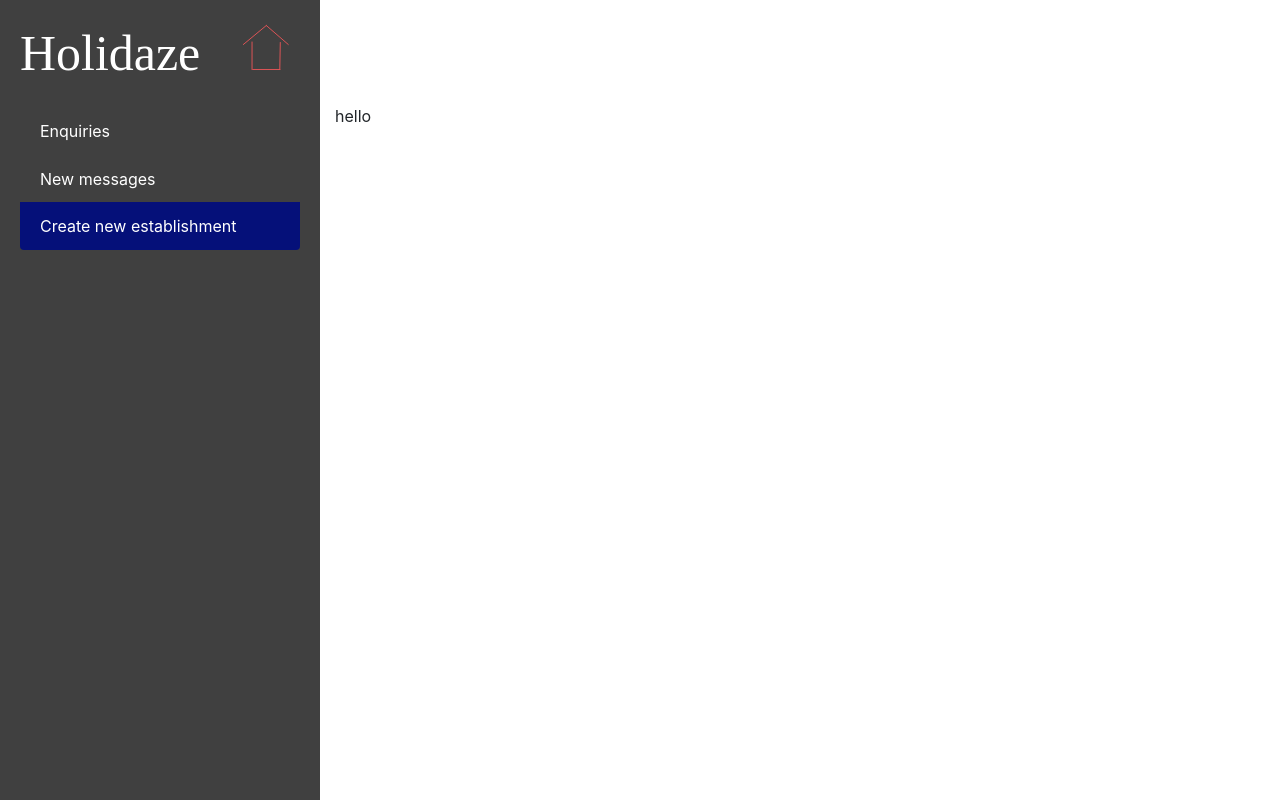
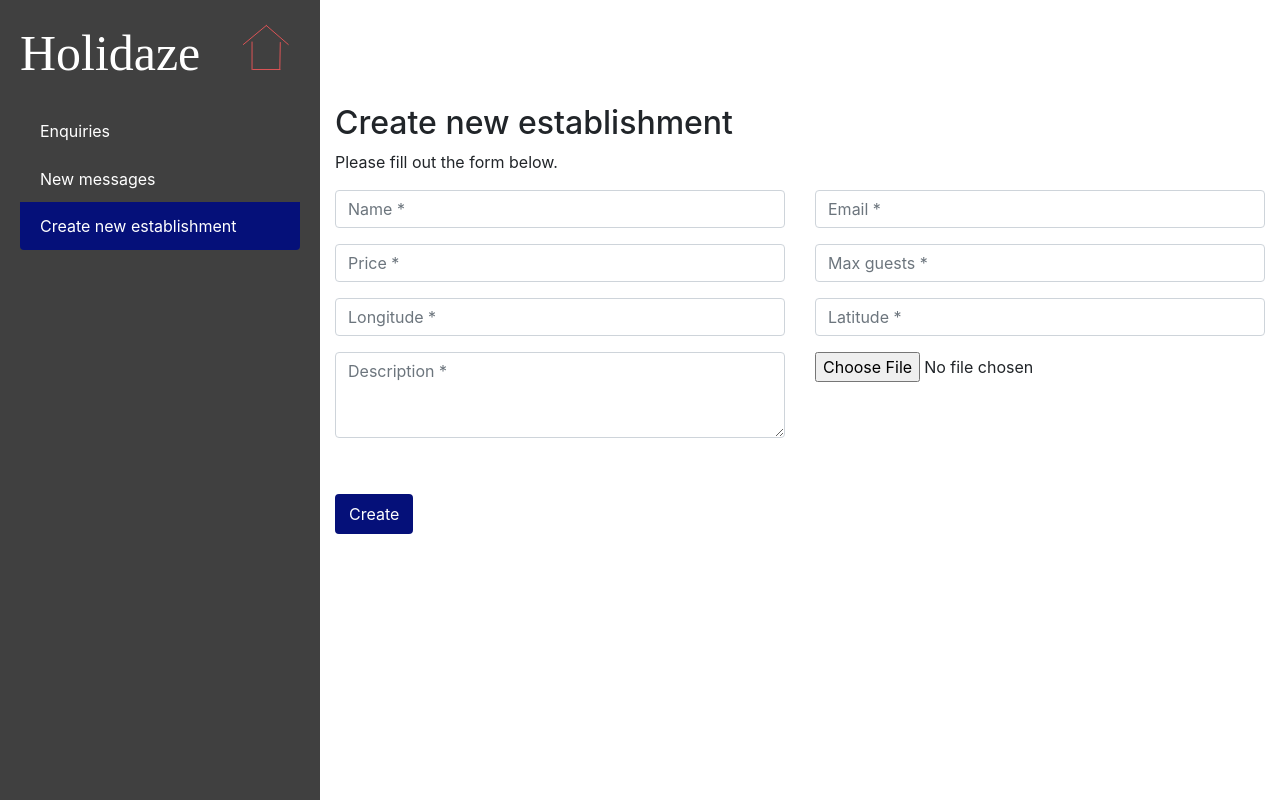
Before and after one commit to roegler/project-exam-2-holidaze, a React (Create React App) app: page /admin/create-establishment in a window 1280 px wide. Built offline with nearby package versions, Linux system fonts and the light colour scheme; no server answers.

Commit message:
hooking the message and enquieries up to the API

```diff
--- a/src/App.js
+++ b/src/App.js
@@ -93,7 +93,7 @@ function App() {
           </Route>
 
           <Route path="/">
-            <MainMenu displaySearchBar={true} />
+            <MainMenu displaySearchBar={false} />
             <HomePage />
             <Footer />
           </Route>
--- a/src/components/Booking.js
+++ b/src/components/Booking.js
@@ -3,33 +3,28 @@ import { useForm } from "react-hook-form"
 import * as yup from "yup";
 import { yupResolver } from '@hookform/resolvers/yup';
 import Form from 'react-bootstrap/Form';
-import { Modal, closeButton } from 'react-bootstrap'
-import InquiryBtn from './InquiryBtn';
+import { Modal } from 'react-bootstrap'
+import EnquiryBtn from './EnquiryBtn';
 
 function Booking(props) {
     const schema = yup.object().shape({
-        firstName: yup
+        name: yup
             .string()
-            .required("First name is required")
-            .min(2, "Your first name must contain at least 2 characters"),
-
-        lastName: yup
-            .string()
-            .required("Last name is required")
-            .min(2, "Your last name must contain at least 2 characters"),
+            .required("Name is required")
+            .min(2, "Your name must contain at least 2 characters"),
 
         email: yup
             .string()
             .email('Invalid email')
             .required("Email is required"),
 
-        startDate: yup
+        checkIn: yup
             .string()
-            .required("Pleace select a start date for your stay"),
+            .required("Pleace select a check in date for your stay"),
 
-        endDate: yup
+        checkOut: yup
             .string()
-            .required("Pleace select a end date for your stay")
+            .required("Pleace select a check out date for your stay")
     });
 
     const { register, handleSubmit, errors } = useForm({
@@ -38,26 +33,34 @@ function Booking(props) {
 
     function onSubmit(data) {
         console.log("data", data);
+
+        var myHeaders = new Headers();
+        myHeaders.append("key", "5f92c26e069f2212ce387be6");
+        myHeaders.append("Content-Type", "application/json");
+
+        var requestOptions = {
+            method: 'POST',
+            headers: myHeaders,
+            redirect: 'follow',
+            body: JSON.stringify(data)
+        };
+
+        fetch("https://us-central1-noroff-final-exam.cloudfunctions.net/api/v1/enquiries", requestOptions)
+            .catch(error => console.log(error));
     }
-
     return (
         <Modal show={props.show} onHide={props.onHide}>
+            <form onSubmit={handleSubmit(onSubmit)}>
                 <Modal.Header closeButton>
                     <Modal.Title>BOOK ROOM</Modal.Title>
                 </Modal.Header>
 
                 <Modal.Body>
-                <form onSubmit={handleSubmit(onSubmit)}>
                     <Form.Group>
                         <div className="row">
                             <div className="col-sm-12 pb-2">
-                                <Form.Control type="text" placeholder="First name *" name="firstName" ref={register} />
-                                {errors.firstName && <p className="text-danger pl-2"><small>{errors.firstName.message}</small></p>}
-                            </div>
-
-                            <div className="col-sm-12 pb-2">
-                                <Form.Control type="text" placeholder="Last name *" name="lastName" ref={register} />
-                                {errors.lastName && <p className="text-danger pl-2"><small>{errors.lastName.message}</small></p>}
+                                <Form.Control type="text" placeholder="Full name *" name="name" ref={register} />
+                                {errors.name && <p className="text-danger pl-2"><small>{errors.name.message}</small></p>}
                             </div>
 
                             <div className="col-sm-12 pb-2">
@@ -66,51 +69,26 @@ function Booking(props) {
                             </div>
 
                             <div className="col-sm-6 pb-2">
-                                <Form.Control type="date" placeholder="Start date *" name="startDate" ref={register} />
-                                {errors.startDate && <p className="text-danger pl-2"><small>{errors.startDate.message}</small></p>}
+                                <Form.Control type="date" placeholder="Check in *" name="checkIn" ref={register} />
+                                {errors.checkIn && <p className="text-danger pl-2"><small>{errors.checkIn.message}</small></p>}
                             </div>
 
                             <div className="col-sm-6 pb-2">
-                                <Form.Control type="date" placeholder="End date *" name="endDate" ref={register} />
-                                {errors.endDate && <p className="text-danger pl-2"><small>{errors.endDate.message}</small></p>}
+                                <Form.Control type="date" placeholder="Check out *" name="checkOut" ref={register} />
+                                {errors.checkOut && <p className="text-danger pl-2"><small>{errors.checkOut.message}</small></p>}
                             </div>
 
-
-                            <div className="col-sm-6 pb-2">
-                                <label htmlFor="sel1">Select number of guests: </label>
-                                <select id="sel1" className="ml-1">
-                                    <option>1</option>
-                                    <option>2</option>
-                                    <option>3</option>
-                                    <option>4</option>
-                                    <option>5</option>
-                                    <option>6</option>
-                                    <option>7</option>
-                                    <option>8</option>
-                                    <option>9</option>
-                                </select>
-                            </div>
-
-                            <div className="col-sm-6 pb-2">
-                                <label htmlFor="sel1">Select number of room: </label>
-                                <select id="sel1" className="ml-1">
-                                    <option>1</option>
-                                    <option>2</option>
-                                    <option>3</option>
-                                    <option>4</option>
-                                    <option>5</option>
-                                </select>
-                            </div>
-
+                            <input type="hidden" value={props.establishmentId} name="establishmentId" ref={register} />
                         </div>
 
                     </Form.Group>
-                </form>
+
                 </Modal.Body>
 
                 <Modal.Footer>
-                <InquiryBtn id={props.id} title={"SUBMIT"}/>
+                    <EnquiryBtn id={props.id} title={"SUBMIT"} />
                 </Modal.Footer>
+            </form>
         </Modal>
     );
 }
--- a/src/components/ContactForm.js
+++ b/src/components/ContactForm.js
@@ -28,7 +28,20 @@ function ContactForm() {
     });
 
     function onSubmit(data) {
-        console.log("data", data);
+        console.log("data", JSON.stringify(data));
+
+        var myHeaders = new Headers();
+        myHeaders.append("key", "5f92c26e069f2212ce387be6");
+        myHeaders.append("Content-Type", "application/json");
+
+        var requestOptions = {
+            method: 'POST',
+            headers: myHeaders,
+            body: JSON.stringify(data)
+        };
+
+        fetch("https://us-central1-noroff-final-exam.cloudfunctions.net/api/v1/contacts", requestOptions)
+            .catch(error => console.log(error));
     }
 
     return (
--- a/src/components/InquiryBtn.js
+++ b/src/components/EnquiryBtn.js
@@ -1,6 +1,6 @@
 import React from 'react';
 
-function InquiryBtn(props) {
+function EnquiryBtn(props) {
     return (
         <button type="submit" className="btn btn-holidaze-tertiary" href={'/hotels/' + props.id}>
             <svg class="icon mr-2" fill="none" stroke="currentColor" viewBox="0 0 24 24" xmlns="http://www.w3.org/2000/svg"><path stroke-linecap="round" stroke-linejoin="round" stroke-width="2" d="M9 12l2 2 4-4M7.835 4.697a3.42 3.42 0 001.946-.806 3.42 3.42 0 014.438 0 3.42 3.42 0 001.946.806 3.42 3.42 0 013.138 3.138 3.42 3.42 0 00.806 1.946 3.42 3.42 0 010 4.438 3.42 3.42 0 00-.806 1.946 3.42 3.42 0 01-3.138 3.138 3.42 3.42 0 00-1.946.806 3.42 3.42 0 01-4.438 0 3.42 3.42 0 00-1.946-.806 3.42 3.42 0 01-3.138-3.138 3.42 3.42 0 00-.806-1.946 3.42 3.42 0 010-4.438 3.42 3.42 0 00.806-1.946 3.42 3.42 0 013.138-3.138z"></path></svg>
@@ -9,4 +9,4 @@ function InquiryBtn(props) {
     );
 }
 
-export default InquiryBtn;
+export default EnquiryBtn;
--- a/src/pages/Admin/CreateEstablishment.js
+++ b/src/pages/Admin/CreateEstablishment.js
@@ -1,8 +1,130 @@
-import React from 'react';
+import React, { useEffect } from "react";
+import { useForm } from "react-hook-form"
+import * as yup from "yup";
+import { yupResolver } from '@hookform/resolvers/yup';
+import Form from 'react-bootstrap/Form';
 
 function CreateEstablishment() {
-    return(
-        <p>hello</p>
+
+    const schema = yup.object().shape({
+        name: yup
+            .string()
+            .required("Name is required")
+            .min(2, "The name must contain at least 2 characters"),
+
+        email: yup
+            .string()
+            .email('Invalid email')
+            .required("Email is required"),
+
+        description: yup
+            .string()
+            .required("Description is required")
+            .min(10, "Description must contain at least 10 characters"),
+
+        price: yup
+            .number()
+            .required("Price is required")
+            .positive()
+            .default(0),
+
+        maxGuests: yup
+            .number()
+            .default(0)
+            .required("Max guests is required"),
+
+        lat: yup
+            .number()
+            .required("Latitude")
+            .positive(),
+
+        lng: yup
+            .number()
+            .required("Longitude")
+            .positive(),
+
+    });
+
+    var myHeaders = new Headers();
+    myHeaders.append("key", "5f92c26e069f2212ce387be6");
+
+    var requestOptions = {
+        method: 'GET',
+        headers: myHeaders,
+        redirect: 'follow'
+    };
+
+    useEffect(() => {
+        fetch("https://us-central1-noroff-final-exam.cloudfunctions.net/api/v1/establishments", requestOptions)
+            .then(response => response.json())
+            .then(json => {
+                console.log(json)
+            })
+            .catch(error => console.log(error));
+    }, [])
+
+    const { register, handleSubmit, errors } = useForm({
+        resolver: yupResolver(schema),
+    });
+
+    function onSubmit(data) {
+        console.log("data", data);
+    }
+
+    return (
+        <div>
+            <h2>Create new establishment</h2>
+            <p>Please fill out the form below.</p>
+            <form onSubmit={handleSubmit(onSubmit)}>
+                <Form.Group>
+                    <div className="row mb-3">
+                        <div className="col-sm-6 mb-3">
+                            <Form.Control type="text" placeholder="Name *" name="name" ref={register} />
+                            {errors.name && <p className="text-danger pl-2"><small>{errors.name.message}</small></p>}
+                        </div>
+
+                        <div className="col-sm-6 mb-3">
+                            <Form.Control type="text" placeholder="Email *" name="email" ref={register} />
+                            {errors.email && <p className="text-danger pl-2"><small>{errors.email.message}</small></p>}
+                        </div>
+
+                        <div className="col-sm-6 mb-3">
+                            <Form.Control type="int" placeholder="Price *" name="price" ref={register} />
+                            {errors.price && <p className="text-danger pl-2"><small>{errors.price.message}</small></p>}
+                        </div>
+
+                        <div className="col-sm-6 mb-3">
+                            <Form.Control type="int" placeholder="Max guests *" name="maxGuests" ref={register} />
+                            {errors.maxGuests && <p className="text-danger pl-2"><small>{errors.maxGuests.message}</small></p>}
+                        </div>
+
+                        <div className="col-sm-6 mb-3">
+                            <Form.Control type="int" placeholder="Longitude *" name="lng" ref={register} />
+                            {errors.lng && <p className="text-danger pl-2"><small>{errors.lng.message}</small></p>}
+                        </div>
+
+                        <div className="col-sm-6 mb-3">
+                            <Form.Control type="int" placeholder="Latitude *" name="lat" ref={register} />
+                            {errors.lat && <p className="text-danger pl-2"><small>{errors.lng.message}</small></p>}
+                        </div>
+
+                        <div className="col-sm-6 mb-3">
+                            <Form.Control as="textarea" rows={3} type="text" placeholder="Description *" name="description" ref={register} />
+                            {errors.description && <p className="text-danger pl-2"><small>{errors.description.message}</small></p>}
+                        </div>
+
+                        <div className="col-sm-6 mb-3">
+                            <Form.Control type="file" placeholder="Image *" name="image" ref={register} />
+                            {errors.image && <p className="text-danger pl-2"><small>{errors.image.message}</small></p>}
+                        </div>
+
+                    </div>
+
+                    <br />
+                    <button type="submit" className="btn btn-holidaze-secondary">Create</button>
+                </Form.Group>
+            </form>
+        </div>
     );
 }
 
--- a/src/pages/Admin/Enquiries.js
+++ b/src/pages/Admin/Enquiries.js
@@ -29,7 +29,7 @@ function Enquiries() {
         <div>
             <h1>New enquiries</h1>
             <div className="list-group">
-                {enquiries.length == 0 &&
+                {enquiries.length === 0 &&
                     <p>You have no enquiries</p>
                 }
 
--- a/src/pages/Admin/NewMessages.js
+++ b/src/pages/Admin/NewMessages.js
@@ -29,7 +29,7 @@ function NewMessages() {
         <div>
             <h1>New messages</h1>
             <div className="list-group">
-                {messages.length == 0 &&
+                {messages.length === 0 &&
                     <p>You have no new messages</p>
                 }
 
--- a/src/pages/HotelDetails.js
+++ b/src/pages/HotelDetails.js
@@ -58,7 +58,7 @@ function HotelDetails() {
                 <Map query={hotel.lat + ',' + hotel.lng} />
             </div>
 
-            <Booking show={showBookingModal} onHide={handleCloseBookingModal}/>
+            <Booking show={showBookingModal} onHide={handleCloseBookingModal} establishmentId={id} />
         </div>
     );
 }
```
Lines whose indentation alone changed are shown as unchanged.
